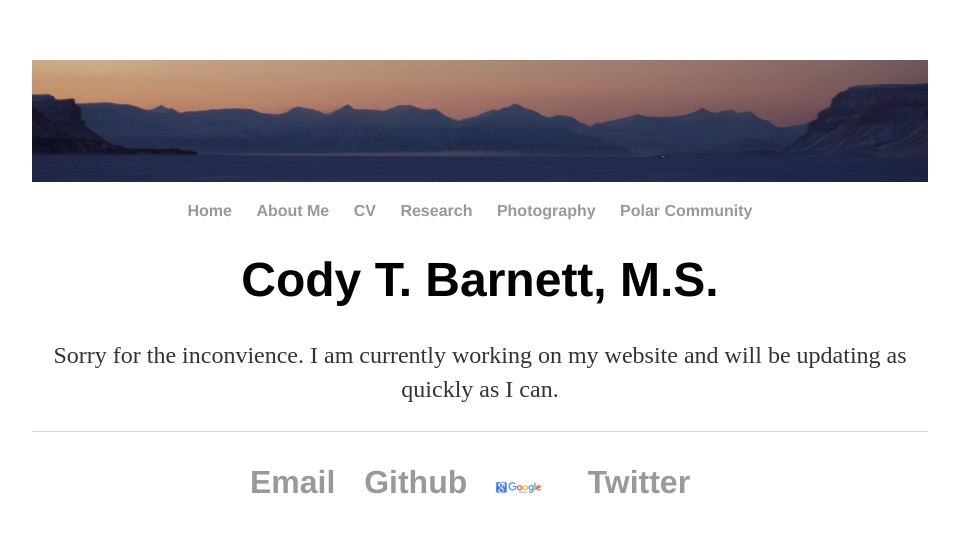
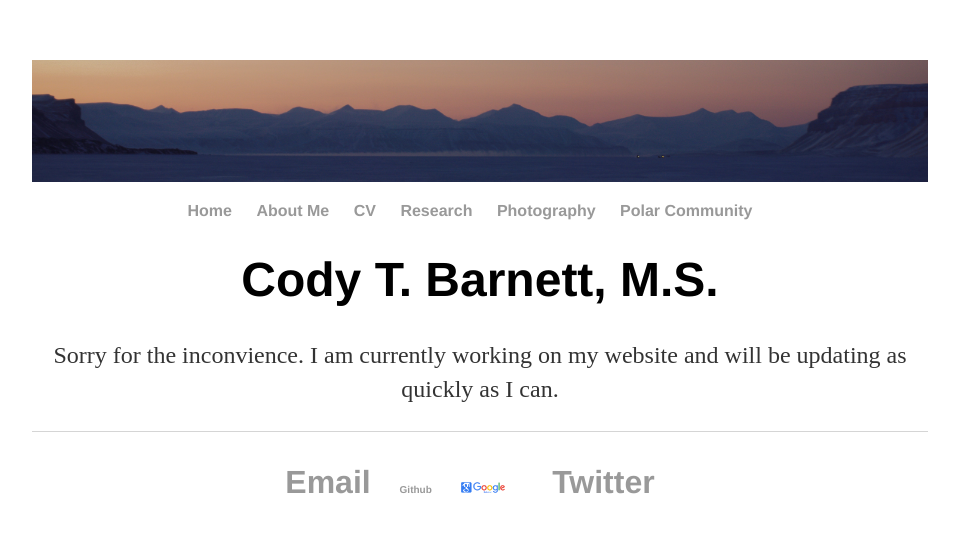
Before and after one commit to Cbarnett207/CBarnett207.github.io, a Jekyll site: the page built from index.html, in a window 1280 px wide. Shown: the top 533 px of the page, without its empty margins (160-1119 px from the left). Built offline with Jekyll 4.4.1, drawn with Linux system fonts in a browser that asks for light colours.

Commit message:
Update default.html

```diff
--- a/_layouts/default.html
+++ b/_layouts/default.html
@@ -26,9 +26,10 @@
 			<footer>
 	    		<ul>
 	        		<div align="center"><li><a href="mailto:codybarnett@ku.edu">Email</a></li>
-					<li><a href="https://github.com/Cbarnett207">Github</a></li>
+					<li><a href="https://github.com/Cbarnett207"><font size="0.5cm">Github</font></a></li>
 					<li><a href="https://scholar.google.com/citations?hl=en&view_op=list_works&gmla=AJsN-F4UgN5ueqeUOfjsqjmC7_p0A4dthMC9-y24TSlu-DjdC71s1ohvj_F66HKdx54Srv8PvgNy4anPrpieR786HQYsx5WQDQ&user=_cGjc70AAAAJ"><img src="/images/pngkit_google-logo-2015-png_329634.png" width="5%" alt="GitHub logo"/>&nbsp;&nbsp;</a></li>
 					<li><a href="https://twitter.com/CodyTBarnett">Twitter</a></li>
+
 			</div>
 				</ul>
 			</footer>
```
